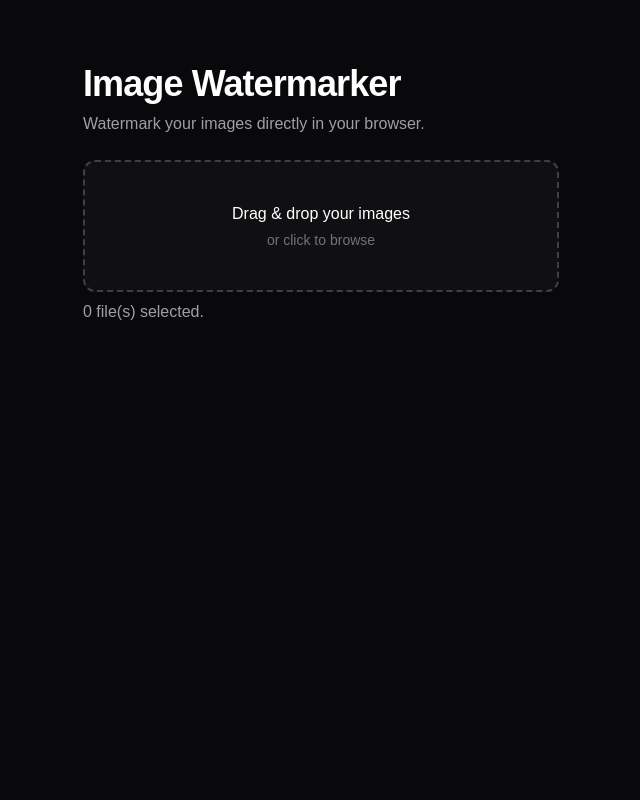
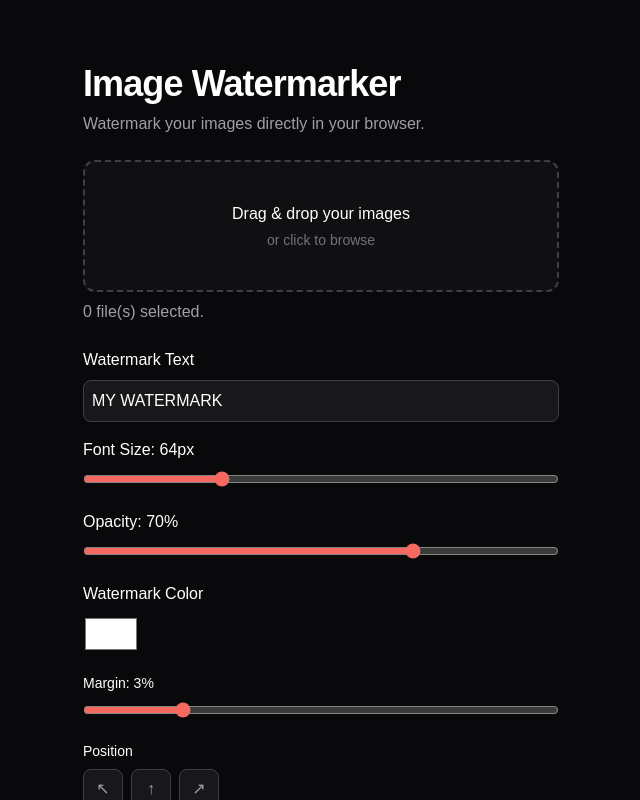
Before and after one commit to jormy/image-watermarker, a React (Vite) app: page / in a window 1280 px wide. Shown: the whole page, without its empty margins (69-709 px from the left). Built offline with nearby package versions, Linux system fonts and the light colour scheme.

Commit message:
feat: watermark customisation
added customisation for:
- watermark text input
- text size
- opacity
- colour
- position
- margin

```diff
--- a/src/App.tsx
+++ b/src/App.tsx
@@ -4,6 +4,38 @@ function App() {
   const [files, setFiles] = useState<File[]>([]);
   const [previews, setPreviews] = useState<string[]>([]);
   const [isDragging, setIsDragging] = useState(false);
+  const [watermarkText, setWatermarkText] = useState("MY WATERMARK");
+  const [fontSize, setFontSize] = useState(64);
+  const [opacity, setOpacity] = useState(70);
+  const [watermarkColor, setWatermarkColor] = useState("#ffffff");
+  const [position, setPosition] = useState("bottom-right");
+  const [margin, setMargin] = useState(3);
+  const [showMarginGuide, setShowMarginGuide] = useState(false);
+  const marginGuideTimeoutRef = useRef<ReturnType<typeof setTimeout> | null>(
+    null,
+  );
+
+  const handleMarginChange = (value: number) => {
+    setMargin(value);
+    setShowMarginGuide(true);
+
+    if (marginGuideTimeoutRef.current) {
+      clearTimeout(marginGuideTimeoutRef.current);
+    }
+
+    marginGuideTimeoutRef.current = setTimeout(() => {
+      setShowMarginGuide(false);
+      marginGuideTimeoutRef.current = null;
+    }, 1000);
+  };
+
+  useEffect(() => {
+    return () => {
+      if (marginGuideTimeoutRef.current) {
+        clearTimeout(marginGuideTimeoutRef.current);
+      }
+    };
+  }, []);
 
   const addFiles = (newFiles: File[]) => {
     const imageFiles = newFiles.filter((file) =>
@@ -45,15 +77,53 @@ function App() {
       canvas.height = image.height;
 
       ctx.drawImage(image, 0, 0);
-      ctx.font = "bold 64px sans-serif";
-      ctx.fillStyle = "rgba(255, 255, 255, 0.7)";
-      ctx.fillText("MY WATERMARK", 50, 100);
+
+      const marginPx = image.width * (margin / 100);
+
+      ctx.font = `bold ${fontSize}px sans-serif`;
+      ctx.fillStyle = watermarkColor;
+      ctx.globalAlpha = opacity / 100;
+
+      ctx.textAlign = "left";
+      ctx.textBaseline = "top";
+
+      let x = marginPx;
+      let y = marginPx;
+
+      // horizontal alignment
+      if (position.endsWith("right")) {
+        ctx.textAlign = "right";
+        x = image.width - marginPx;
+      } else if (position.endsWith("center") || position === "center") {
+        ctx.textAlign = "center";
+        x = image.width / 2;
+      }
+
+      // vertical alignment
+      if (position.startsWith("bottom")) {
+        ctx.textBaseline = "bottom";
+        y = image.height - marginPx;
+      } else if (position.startsWith("center-") || position === "center") {
+        ctx.textBaseline = "middle";
+        y = image.height / 2;
+      }
+
+      ctx.fillText(watermarkText, x, y);
+      ctx.globalAlpha = 1;
 
       image.close();
     };
 
     processImage();
-  }, [files]);
+  }, [
+    files,
+    watermarkText,
+    fontSize,
+    opacity,
+    watermarkColor,
+    position,
+    margin,
+  ]);
 
   return (
     <main className="absolute inset-0 min-h-screen w-screen overflow-auto bg-zinc-950 text-white">
@@ -101,8 +171,135 @@ function App() {
 
             <p className="mt-1 text-sm text-zinc-500">or click to browse</p>
           </label>
+
           <p className="mt-2 text-zinc-400">{files.length} file(s) selected.</p>
-          <canvas ref={canvasRef} className="mt-6 w-full rounded-xl" />
+
+          <div className="mt-6 grid grid-cols-1 gap-4">
+            <div>
+              <label className="mb-2 block text-md font-medium">
+                Watermark Text
+              </label>
+
+              <input
+                type="text"
+                value={watermarkText}
+                onChange={(e) => setWatermarkText(e.target.value)}
+                className="w-full rounded-lg border border-zinc-700 bg-zinc-900 p-2 text-white outline-none focus:border-zinc-500"
+              />
+            </div>
+            <div>
+              <label className="mb-2 block text-md font-medium">
+                Font Size: {fontSize}px
+              </label>
+
+              <input
+                type="range"
+                min="10"
+                max="200"
+                value={fontSize}
+                onChange={(e) => setFontSize(parseInt(e.target.value))}
+                className="w-full accent-accent"
+              />
+            </div>
+
+            <div>
+              <label className="mb-2 block text-md font-medium">
+                Opacity: {opacity}%
+              </label>
+
+              <input
+                type="range"
+                min="0"
+                max="100"
+                value={opacity}
+                onChange={(e) => setOpacity(parseInt(e.target.value))}
+                className="w-full accent-accent"
+              />
+            </div>
+
+            <div>
+              <label className="mb-2 block text-md font-medium">
+                Watermark Color
+              </label>
+
+              <input
+                type="color"
+                value={watermarkColor}
+                onChange={(e) => setWatermarkColor(e.target.value)}
+                className="h-10 w-14 cursor-pointer rounded border-0 bg-transparent"
+              />
+            </div>
+
+            <div>
+              <label className="mb-2 block text-sm font-medium">
+                Margin: {margin}%
+              </label>
+
+              <input
+                type="range"
+                min="0"
+                max="15"
+                step="0.5"
+                value={margin}
+                onChange={(event) =>
+                  handleMarginChange(Number(event.target.value))
+                }
+                className="w-full accent-accent"
+              />
+            </div>
+
+            <div>
+              <label className="mb-2 block text-sm font-medium">Position</label>
+
+              <div className="grid w-fit grid-cols-3 gap-2">
+                {[
+                  { value: "top-left", label: "↖" },
+                  { value: "top-center", label: "↑" },
+                  { value: "top-right", label: "↗" },
+                  { value: "center-left", label: "←" },
+                  { value: "center", label: "●" },
+                  { value: "center-right", label: "→" },
+                  { value: "bottom-left", label: "↙" },
+                  { value: "bottom-center", label: "↓" },
+                  { value: "bottom-right", label: "↘" },
+                ].map((item) => (
+                  <button
+                    key={item.value}
+                    type="button"
+                    onClick={() => setPosition(item.value)}
+                    className={`flex h-10 w-10 items-center justify-center rounded-lg border transition-colors ${
+                      position === item.value
+                        ? "border-accent bg-accent text-black"
+                        : "border-zinc-700 bg-zinc-900 text-zinc-400 hover:bg-zinc-800"
+                    }`}
+                    aria-label={item.value}
+                    aria-pressed={position === item.value}
+                  >
+                    {item.label}
+                  </button>
+                ))}
+              </div>
+            </div>
+          </div>
+
+          <div className="relative mt-6 w-full overflow-hidden outline-1 outline-zinc-700">
+            <canvas ref={canvasRef} className="w-full block h-auto" />
+
+            <div
+              className={`pointer-events-none absolute inset-0 transition-opacity duration-300 ${showMarginGuide ? "opacity-100" : "opacity-0"}`}
+              aria-hidden="true"
+            >
+              <div
+                className="absolute border border-dashed border-white/70"
+                style={{
+                  left: `${margin}%`,
+                  right: `${margin}%`,
+                  top: `${margin}%`,
+                  bottom: `${margin}%`,
+                }}
+              />
+            </div>
+          </div>
         </div>
 
         <div className="grid grid-cols-1 sm:grid-cols-2 md:grid-cols-1 gap-4">
--- a/src/index.css
+++ b/src/index.css
@@ -3,6 +3,7 @@
 
 @theme {
   --font-sans: "Inter Variable", sans-serif;
+  --color-accent: #f56960;
 }
 
 * {
```
